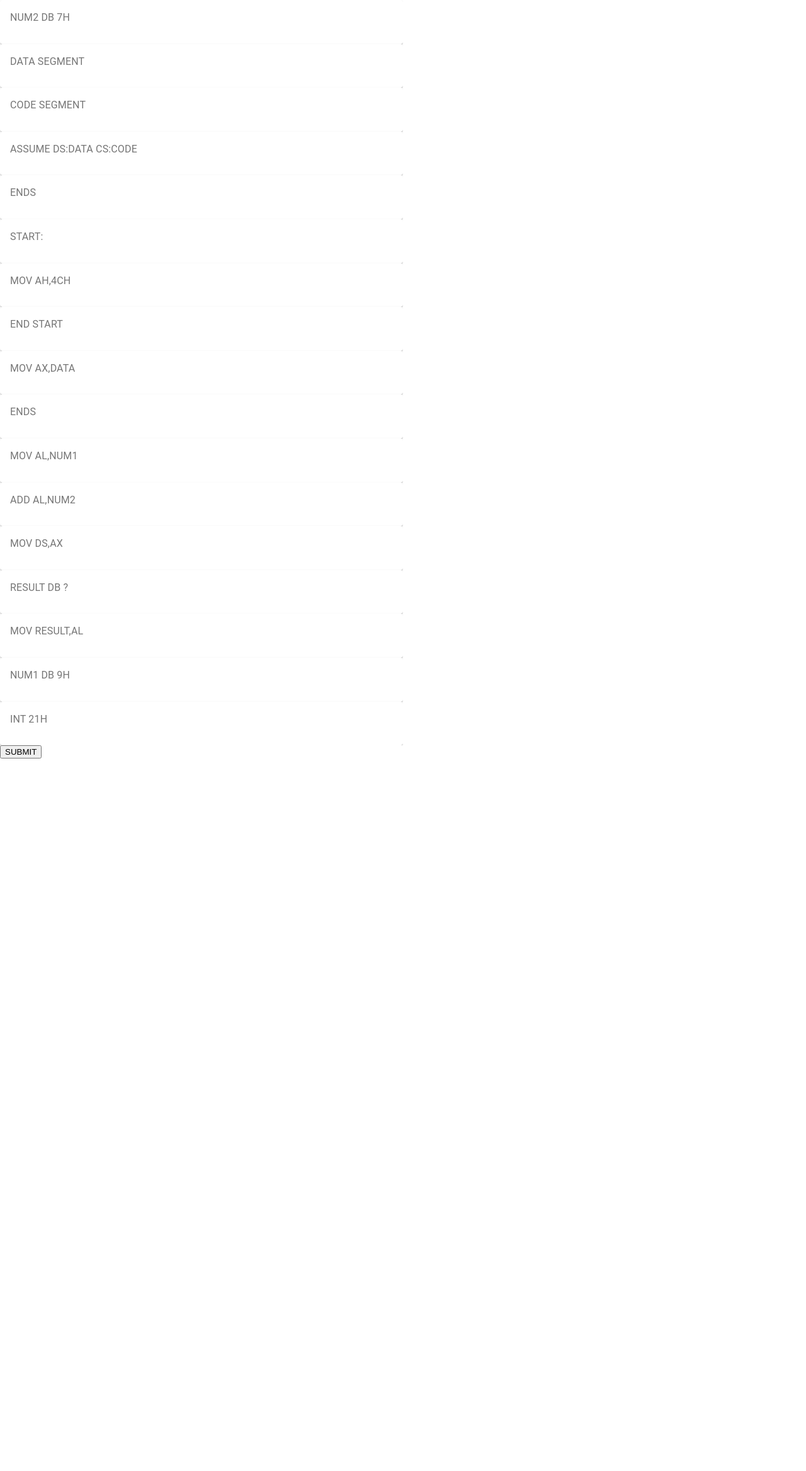
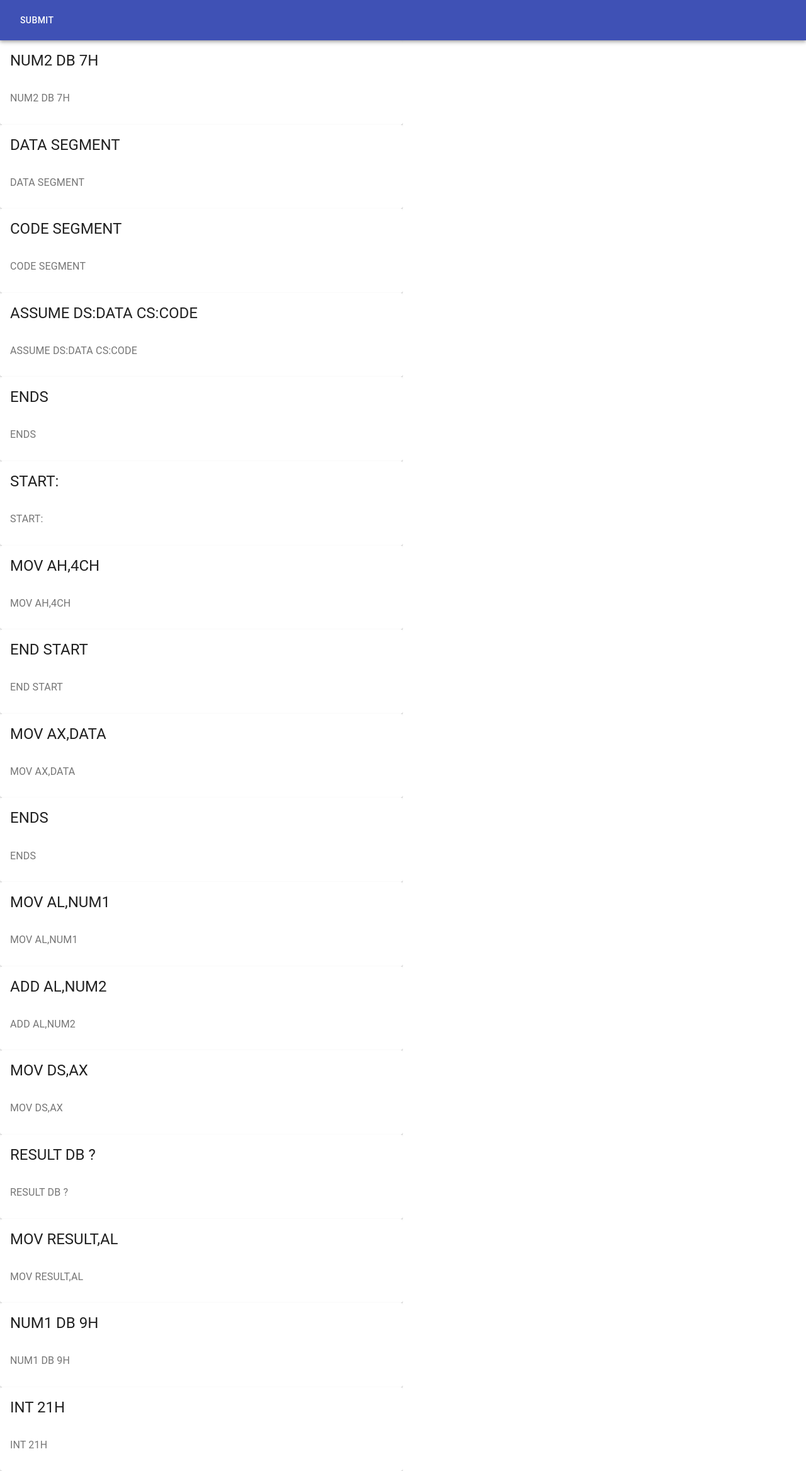
Before and after one commit to mahmoudadelmohamed/learn-assembly, a React (Create React App) app: page / in a window 1280 px wide. Shown: the whole page at 63% size. Before the commit the page ends 1204 px from the top, so only its background shows below. Built offline with nearby package versions, Linux system fonts and the light colour scheme.

Commit message:
#0 - Add app bar

```diff
--- a/src/App.js
+++ b/src/App.js
@@ -1,25 +1,25 @@
 
 import React, { useState } from 'react';
 import './styles.css';
-import { Card, Typography, CardContent } from '@material-ui/core';
+import { Card, Typography, CardContent, CardHeader, AppBar, Toolbar, Button } from '@material-ui/core';
 
 const LEVEL_1 = [
-  { "value": "DATA SEGMENT", order: [0,], count: 1 },
-  { "value": "NUM1 DB 9H", order: [1, 2, 3], count: 1 },
-  { "value": "NUM2 DB 7H", order: [1, 2, 3], count: 1 },
-  { "value": "RESULT DB ?", order: [1, 2, 3], count: 1 },
-  { "value": "ENDS", order: [4, 15], count: 2 },
-  { "value": "CODE SEGMENT", order: [5,], count: 1 },
-  { "value": "ASSUME DS:DATA CS:CODE", order: [6,], count: 1 },
-  { "value": "START:", order: [7,], count: 1 },
-  { "value": "MOV AX,DATA", order: [8,], count: 1 },
-  { "value": "MOV DS,AX", order: [9,], count: 1 },
-  { "value": "MOV AL,NUM1", order: [10,], count: 1 },
-  { "value": "ADD AL,NUM2", order: [11,], count: 1 },
-  { "value": "MOV RESULT,AL", order: [12,], count: 1 },
-  { "value": "MOV AH,4CH", order: [13,], count: 1 },
-  { "value": "INT 21H", order: [14,], count: 1 },
-  { "value": "END START", order: [16,], count: 1 },
+  { value: "DATA SEGMENT", description: "DATA SEGMENT", order: [0,], count: 1 },
+  { value: "NUM1 DB 9H", description: "NUM1 DB 9H", order: [1, 2, 3], count: 1 },
+  { value: "NUM2 DB 7H", description: "NUM2 DB 7H", order: [1, 2, 3], count: 1 },
+  { value: "RESULT DB ?", description: "RESULT DB ?", order: [1, 2, 3], count: 1 },
+  { value: "ENDS", description: "ENDS", order: [4, 15], count: 2 },
+  { value: "CODE SEGMENT", description: "CODE SEGMENT", order: [5,], count: 1 },
+  { value: "ASSUME DS:DATA CS:CODE", description: "ASSUME DS:DATA CS:CODE", order: [6,], count: 1 },
+  { value: "START:", description: "START:", order: [7,], count: 1 },
+  { value: "MOV AX,DATA", description: "MOV AX,DATA", order: [8,], count: 1 },
+  { value: "MOV DS,AX", description: "MOV DS,AX", order: [9,], count: 1 },
+  { value: "MOV AL,NUM1", description: "MOV AL,NUM1", order: [10,], count: 1 },
+  { value: "ADD AL,NUM2", description: "ADD AL,NUM2", order: [11,], count: 1 },
+  { value: "MOV RESULT,AL", description: "MOV RESULT,AL", order: [12,], count: 1 },
+  { value: "MOV AH,4CH", description: "MOV AH,4CH", order: [13,], count: 1 },
+  { value: "INT 21H", description: "INT 21H", order: [14,], count: 1 },
+  { value: "END START", description: "END START", order: [16,], count: 1 },
 ];
 
 const shuffle = (arr) => {
@@ -45,9 +45,12 @@ const generateArray = (level) => {
 function CodeCard({ item, onClick }) {
   return (
     <Card className="code-card" key={item.id} onClick={onClick}>
+      <CardHeader
+        title={item.value}
+      />
       <CardContent>
-        <Typography color="textSecondary" gutterBottom>
-          {item.value}
+        <Typography variant="body1" color="textSecondary" gutterBottom>
+          {item.description}
         </Typography>
       </CardContent>
     </Card>
@@ -72,7 +75,7 @@ function App() {
     newArr2.splice(index, 1);
     setArr2(newArr2)
   }
-  const compairArrays = () => {
+  const compareArrays = () => {
     let isValid = true;
     if (arr1.length) {
       isValid = false;
@@ -88,6 +91,11 @@ function App() {
   }
   return (
     <div className="container">
+      <AppBar position="static">
+        <Toolbar>
+          <Button color="inherit" onClick={() => compareArrays()}>Submit</Button>
+        </Toolbar>
+      </AppBar>
       <div style={{ flex: 1, display: 'flex', flexDirection: "row" }}>
         <div className="card1">
           {arr1.map((item, index) => {
@@ -104,9 +112,6 @@ function App() {
           })}
         </div>
       </div>
-      <div>
-        <button onClick={() => compairArrays()}>SUBMIT</button>
-      </div>
     </div>
   );
 }
```
Also changed, not shown: 1 other file (tests, documents, lock files or other folders).
